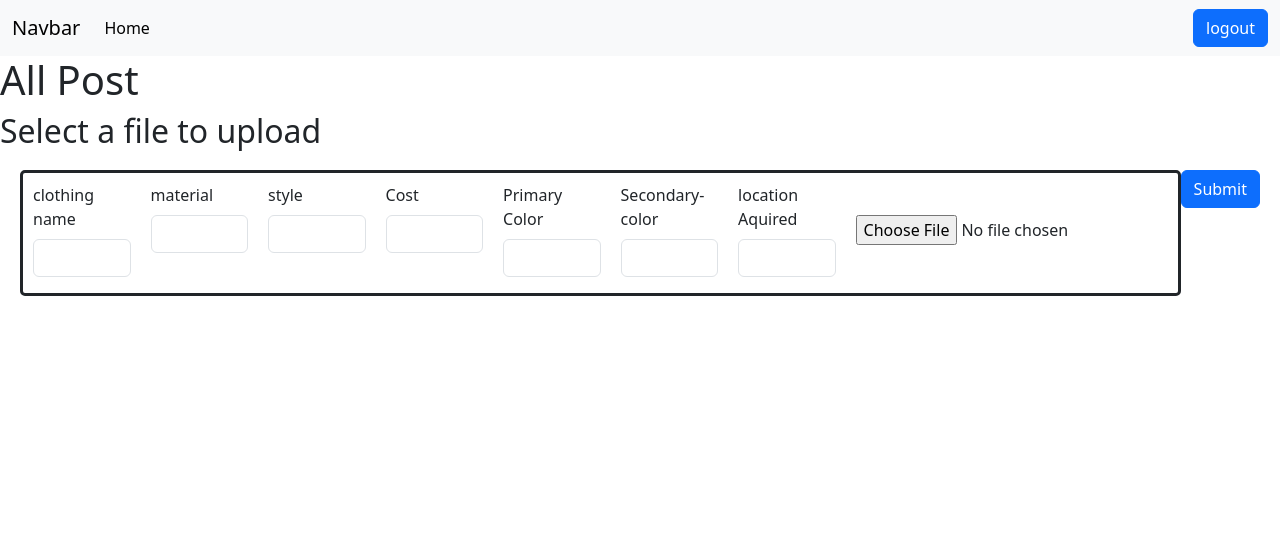
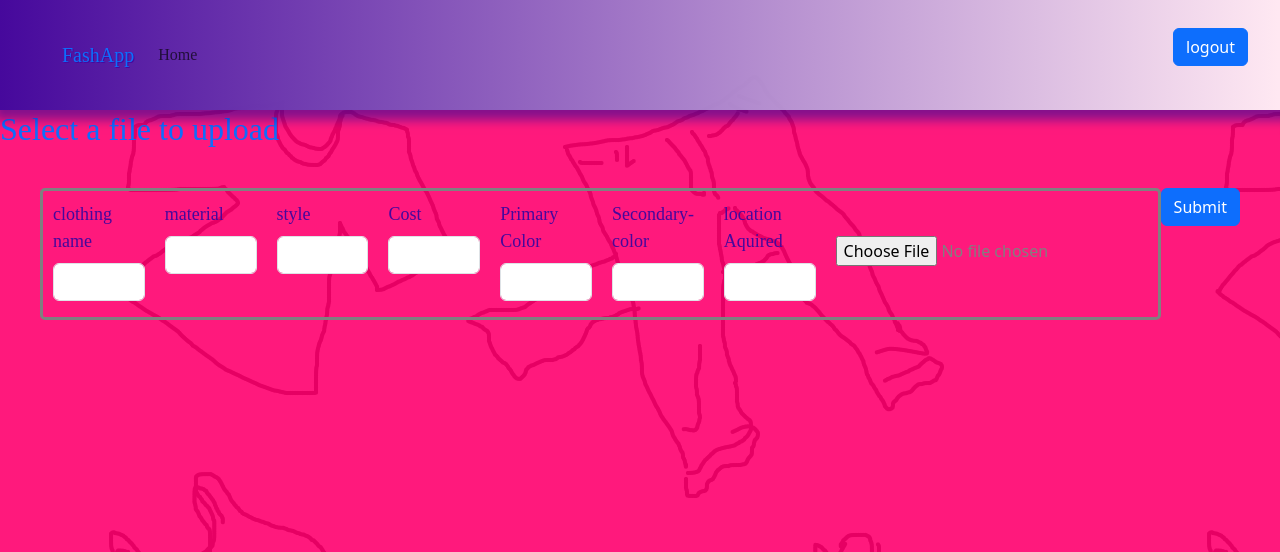
Before and after one commit to Coding-Dojo-FashApp/FashApp, a Flask app: template FashApp/templates/new_item.html in a window 1280 px wide. Shown: the top 552 px of the page. Run offline with Flask 2, Linux system fonts and the light colour scheme; the template is opened without the code that fills it, so the values that code supplies are empty; some web fonts are replaced.

Commit message:
new stuff

```diff
--- a/FashApp/config/mysqlconnection.py
+++ b/FashApp/config/mysqlconnection.py
@@ -6,7 +6,7 @@ class MySQLConnection:
     def __init__(self, db):
         connection = pymysql.connect(host = 'localhost',
                                     user = 'root', # change the user and password as needed
-                                    password = 'Nothing345#',
+                                    password = 'root',
                                     db = db,
                                     charset = 'utf8mb4',
                                     cursorclass = pymysql.cursors.DictCursor,
--- a/FashApp/static/css/main.css
+++ b/FashApp/static/css/main.css
@@ -115,3 +115,17 @@ form{
     text-shadow: 1px 1px rgb(70, 8, 156);
 
 }
+
+.box2 {
+    /* style="border-radius: 5%; width: 350px; border-style: solid; padding: 10px; margin: 10px; height: 300px;" */
+    border-radius: 5px;
+    width:fit-content;
+    border-style:solid;
+    padding: 5px;
+    margin-left:30px;
+    height:fit-content;
+
+}
+.clothing-image {
+    height:300px;
+}
--- a/FashApp/templates/index.html
+++ b/FashApp/templates/index.html
@@ -18,7 +18,7 @@
                 <span class="navbar-toggler-icon"></span>
             </button>
             <div class="collapse navbar-collapse" id="navbarScroll">
-                <ul class="navbar-nav me-auto my-2 my-lg-0 navbar-nav-scroll" style="--bs-scroll-height: 100px;">
+                <ul class="navbar-nav me-auto mb-2 mb-lg-0 navbar-nav-scroll" >
                     <li class="nav-item">
                         <a class="nav-link" aria-current="page" href="/home">Home</a>
                     </li>
--- a/FashApp/templates/new_item.html
+++ b/FashApp/templates/new_item.html
@@ -5,45 +5,46 @@
     <meta http-equiv="X-UA-Compatible" content="IE=edge">
     <meta name="viewport" content="width=device-width, initial-scale=1.0">
     <title>Document</title>
-    <link rel="stylesheet" href="static/login.css">
+    <link rel="stylesheet" href ="{{url_for('static', filename='../static/css/main.css')}}">
     <link href="https://cdn.jsdelivr.net/npm/bootstrap@5.3.0-alpha1/dist/css/bootstrap.min.css" rel="stylesheet" integrity="sha384-GLhlTQ8iRABdZLl6O3oVMWSktQOp6b7In1Zl3/Jr59b6EGGoI1aFkw7cmDA6j6gD" crossorigin="anonymous">
 </head>
 <body>
-    <nav class="navbar navbar-expand-lg bg-body-tertiary">
+  <nav class="navbar navbar-expand-lg" ">
     <div class="container-fluid">
-          <a class="navbar-brand" href="/home">Navbar</a>
-          <button class="navbar-toggler" type="button" data-bs-toggle="collapse" data-bs-target="#navbarSupportedContent" aria-controls="navbarSupportedContent" aria-expanded="false" aria-label="Toggle navigation">
+        <a class="text-primary navbar-brand" href="/home">FashApp</a>
+        <button class="navbar-toggler" type="button" data-bs-toggle="collapse" data-bs-target="#navbarScroll" aria-controls="navbarScroll" aria-expanded="false" aria-label="Toggle navigation">
             <span class="navbar-toggler-icon"></span>
         </button>
-          <div class="collapse navbar-collapse" id="navbarSupportedContent">
-            <ul class="navbar-nav me-auto mb-2 mb-lg-0">
+        <div class="collapse navbar-collapse" id="navbarScroll">
+            <ul class="navbar-nav me-auto mb-2 mb-lg-0 navbar-nav-scroll" >
                 <li class="nav-item">
-                <a class="nav-link active" aria-current="page" href="/home">Home</a>
+                    <a class="nav-link" aria-current="page" href="/home">Home</a>
                 </li>
             </ul>
+            <ul class="d-flex" role="search">
                 <form action="/logout" method="GET">
                     <button class="btn btn-primary">logout</button>
                 </form>
-
+            </ul>
         </div>
     </div>
 </nav>
       <div>
         <input type="hidden" name="user_id" value="{{current_user.id}}">
-            <h1>All Post</h1>
+            <!-- <h1>All Post</h1> -->
             {%for z in all_clothing%}
         <div class="box1">
 
-            <div class="box2" style="border-radius: 5%; width: 350px; border-style: solid; padding: 10px; margin: 10px; height: 300px;">
-            <img src="/static/uploads/{{z.img_path}}/" alt="{{z.img_path}}" width="100%" height="70%">
+            <div class="box2">
+            <img class = "clothing-image" src="/static/uploads/{{z.img_path}}/" alt="{{z.img_path}}" >
             </div>
 
         </div>
         {%endfor%}
 
 
-    <div style=" width: 100%; margin: 0 auto;">
-                            <h2>Select a file to upload</h2>
+    <div>
+                            <h2 class = "text-primary">Select a file to upload</h2>
                             <p>
                             {% with messages = get_flashed_messages() %}
                             {% if messages %}
@@ -57,7 +58,7 @@
                             </p>
                             {% if filename %}
                             <div>
-                                <img src="{{ url_for('display_image', filename=filename) }}" style="width: 100px; height: 200px;">
+                                <img src="{{ url_for('display_image', filename=filename) }}">
                             </div>
                             {% endif %}
     <form method="post" action="/new_clothing" enctype="multipart/form-data" style="display: flex; margin: 20px;">
@@ -101,7 +102,7 @@
                             </p>
                             </dl>
                             <p>
-                                <button type="submit" class="btn btn-primary" style="display: flex;align-items: center;">Submit</button>
+                                <button type="submit" class="btn btn-primary">Submit</button>
                             </p>
     </form>
 
```
Lines whose indentation alone changed are shown as unchanged.
